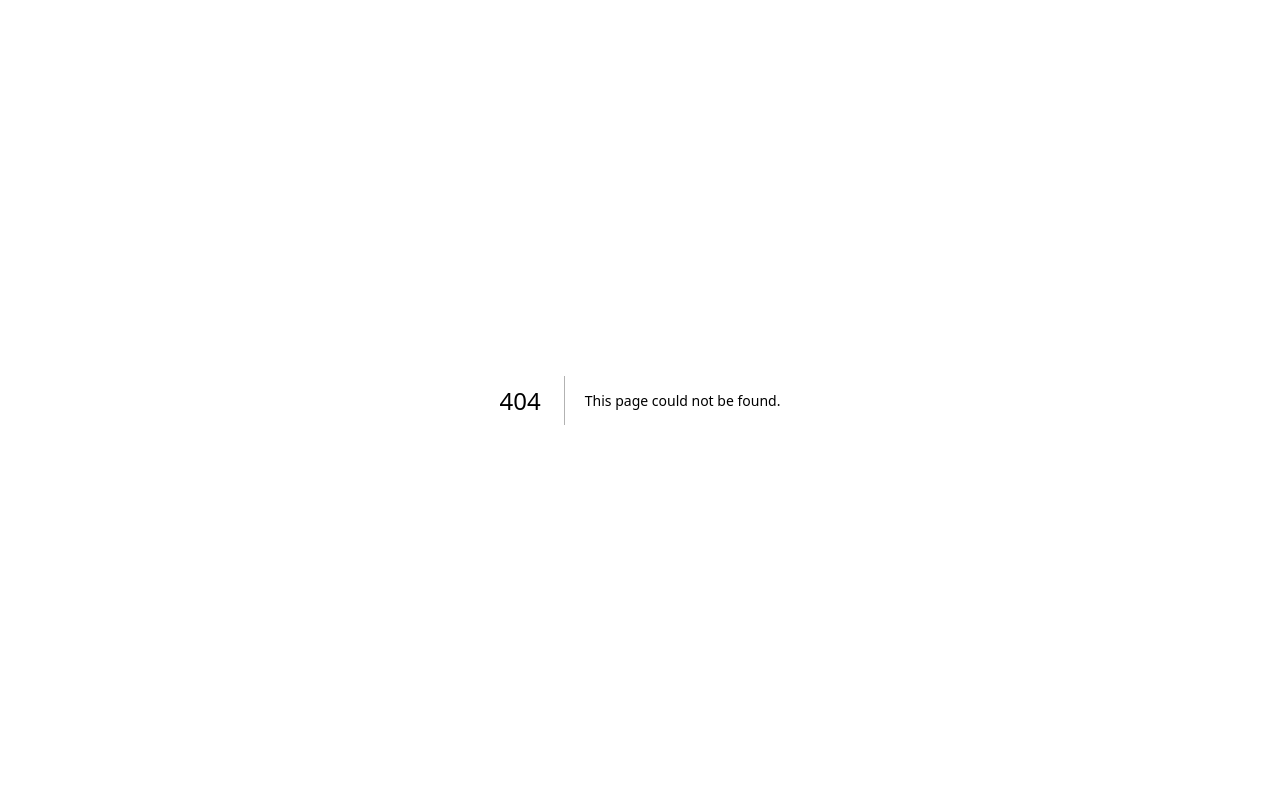
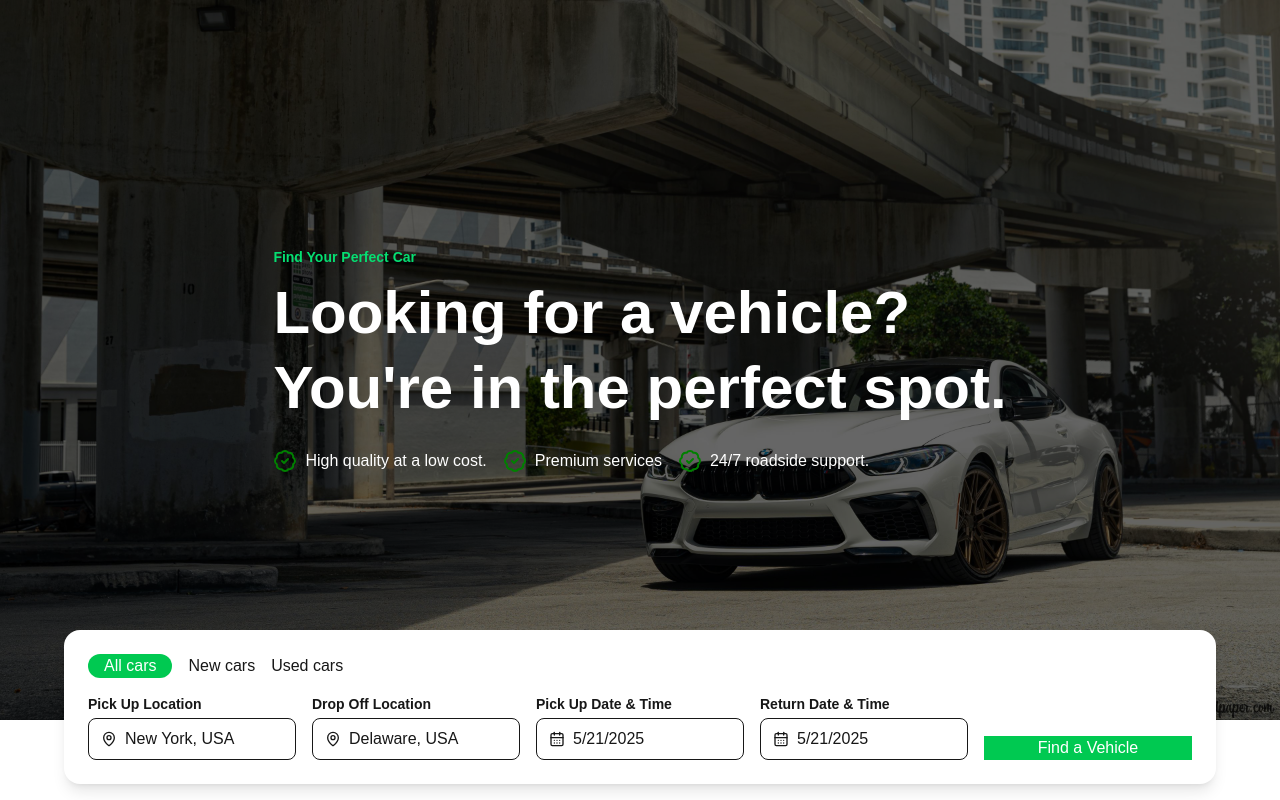
Before and after one commit to FestimHyseni/rent-a-car, a Next.js app: page /components/home/Hero in a window 1280 px wide. Before the commit this address had no page. Built offline with nearby package versions, Linux system fonts and the light colour scheme.

Commit message:
added Home Page

```diff
--- /dev/null
+++ b/src/pages/components/home/Brands.jsx
@@ -0,0 +1,15 @@
+import React from 'react'
+
+const Brands = () => {
+  return (
+       <section className="py-20 bg-gray-100 text-center">
+        <h2 className="text-3xl font-bold mb-4">Premium Brands</h2>
+        <p className="text-gray-600 max-w-2xl mx-auto">
+          Unveil the Finest Selection of High-End Vehicles
+        </p>
+        <button variant="link" className="mt-4 text-green-500">Show All Brands →</button>
+      </section>
+  )
+}
+
+export default Brands
--- /dev/null
+++ b/src/pages/components/home/Header.jsx
@@ -0,0 +1,18 @@
+import React from 'react'
+
+const Header = () => {
+  return (
+    <header className="bg-[#0e1a2b] text-sm py-2 px-4 flex justify-between items-center">
+        <div className="flex gap-6">
+          <span>📞 +1 222-555-33-99</span>
+          <span>✉️ sale@carento.com</span>
+        </div>
+        <div className="flex items-center gap-2">
+          <span className="bg-green-500 px-3 py-1 rounded-full text-xs">More than 800+ special collection cars in this summer</span>
+          <button className="text-sm bg-green-600 hover:bg-green-700 ml-2 px-3 py-1">Access Now</button>
+        </div>
+      </header>
+  )
+}
+
+export default Header
--- /dev/null
+++ b/src/pages/components/home/Hero.jsx
@@ -0,0 +1,71 @@
+import React, {useState} from 'react'
+import { BadgeCheck, CalendarDays, MapPin } from "lucide-react";
+
+const Hero = () => {
+  const [pickUpLocation, setPickUpLocation] = useState('');
+  const [dropOffLocation, setDropOffLocation] = useState('');
+  const [pickUpDate, setPickUpDate] = useState(new Date().toLocaleDateString());
+const [returnDate, setReturnDate] = useState(new Date().toLocaleDateString());
+  return (
+     <section className="relative h-[90vh] flex items-center justify-center bg-[url('/background.jpg')] bg-cover bg-center">
+        <div className="absolute inset-0 bg-black/60" />
+        <div className="relative z-10 text-left px-6 max-w-4xl">
+          <p className="text-green-400 font-semibold text-sm mb-2">Find Your Perfect Car</p>
+          <h1 className="text-4xl md:text-6xl font-bold text-white mb-6 leading-tight">
+            Looking for a vehicle?<br />You're in the perfect spot.
+          </h1>
+          <div className="flex flex-wrap gap-4 text-white">
+            <span className="flex items-center gap-2"><BadgeCheck color="green"/> High quality at a low cost.</span>
+            <span className="flex items-center gap-2"><BadgeCheck color="green"/> Premium services</span>
+            <span className="flex items-center gap-2"><BadgeCheck color="green"/> 24/7 roadside support.</span>
+          </div>
+        </div>
+
+        {/* Search Box */}
+        <div className="absolute bottom-[-4rem] left-1/2 transform -translate-x-1/2 w-full max-w-6xl">
+          <div className="bg-white shadow-lg rounded-2xl p-6 flex flex-wrap justify-between gap-4">
+            <div className="flex gap-4">
+              <button className="bg-green-500 text-white rounded-full px-4">All cars</button>
+              <button variant="ghost">New cars</button>
+              <button variant="ghost">Used cars</button>
+            </div>
+            <div className="grid grid-cols-1 md:grid-cols-5 gap-4 flex-grow">
+              <div>
+                <label className="text-sm font-semibold mb-1 block">Pick Up Location</label>
+                <div className="flex items-center border px-3 py-2 rounded-lg">
+                  <MapPin className="w-4 h-4 mr-2" />
+                  <span>New York, USA</span>
+                </div>
+              </div>
+              <div>
+                <label className="text-sm font-semibold mb-1 block">Drop Off Location</label>
+                <div className="flex items-center border px-3 py-2 rounded-lg">
+                  <MapPin className="w-4 h-4 mr-2" />
+                  <span>Delaware, USA</span>
+                </div>
+              </div>
+              <div>
+                <label className="text-sm font-semibold mb-1 block">Pick Up Date & Time</label>
+                <div className="flex items-center border px-3 py-2 rounded-lg">
+                  <CalendarDays className="w-4 h-4 mr-2" />
+                  <span>{pickUpDate}</span>
+                </div>
+              </div>
+              <div>
+                <label className="text-sm font-semibold mb-1 block">Return Date & Time</label>
+                <div className="flex items-center border px-3 py-2 rounded-lg">
+                  <CalendarDays className="w-4 h-4 mr-2" />
+                  <span>{returnDate}</span>
+                </div>
+              </div>
+              <div className="flex items-end">
+                <button className="w-full bg-green-500 text-white">Find a Vehicle</button>
+              </div>
+            </div>
+          </div>
+        </div>
+      </section>
+  )
+}
+
+export default Hero
--- /dev/null
+++ b/src/pages/components/home/Nav.jsx
@@ -0,0 +1,24 @@
+import React from 'react'
+
+const Nav = () => {
+  return (
+       <nav className=" right-0 z-50 bg-white/30 backdrop-blur-md py-4 px-6 flex items-center justify-between shadow-md">
+        <div className="text-2xl font-bold text-green-500">Carento</div>
+        <ul className="hidden md:flex gap-6 text-sm">
+          <li>Home</li>
+          <li>Vehicles</li>
+          <li>Dealers</li>
+          <li>Shop</li>
+          <li>Pages</li>
+          <li>News</li>
+          <li>Contact</li>
+        </ul>
+        <div className="flex gap-3 items-center">
+          <button className="text-sm">Sign in</button>
+          <button className="bg-black text-white text-sm px-4 py-2 rounded">Add Listing</button>
+        </div>
+      </nav>
+  )
+}
+
+export default Nav
--- a/src/pages/index.js
+++ b/src/pages/index.js
@@ -1,115 +1,26 @@
-import Image from "next/image";
-import { Geist, Geist_Mono } from "next/font/google";
+import React, { useState } from "react";
+// import { Button } from "@/components/ui/button";
+// import { Input } from "@/components/ui/input"
+import Header from "./components/home/Header";
+import Nav from "./components/home/Nav";
+import Hero from "./components/home/Hero";
+import Brands from "./components/home/Brands";
 
-const geistSans = Geist({
-  variable: "--font-geist-sans",
-  subsets: ["latin"],
-});
+export default function CarentoLandingPage() {
+  return (
+    <div className="bg-white text-gray-900 font-sans">
+      <div className="fixed top-0 z-20 w-full text-white left-0">
+        <Header />
 
-const geistMono = Geist_Mono({
-  variable: "--font-geist-mono",
-  subsets: ["latin"],
-});
+        <Nav />
+      </div>
 
-export default function Home() {
-  return (
-    <div
-      className={`${geistSans.className} ${geistMono.className} grid grid-rows-[20px_1fr_20px] items-center justify-items-center min-h-screen p-8 pb-20 gap-16 sm:p-20 font-[family-name:var(--font-geist-sans)]`}
-    >
-      <main className="flex flex-col gap-[32px] row-start-2 items-center sm:items-start">
-        <Image
-          className="dark:invert"
-          src="/next.svg"
-          alt="Next.js logo"
-          width={180}
-          height={38}
-          priority
-        />
-        <ol className="list-inside list-decimal text-sm/6 text-center sm:text-left font-[family-name:var(--font-geist-mono)]">
-          <li className="mb-2 tracking-[-.01em]">
-            Get started by editing{" "}
-            <code className="bg-black/[.05] dark:bg-white/[.06] px-1 py-0.5 rounded font-[family-name:var(--font-geist-mono)] font-semibold">
-              src/pages/index.js
-            </code>
-            .
-          </li>
-          <li className="tracking-[-.01em]">
-            Save and see your changes instantly.
-          </li>
-        </ol>
-        <div className="flex gap-4 items-center flex-col sm:flex-row">
-          <a
-            className="rounded-full border border-solid border-transparent transition-colors flex items-center justify-center bg-foreground text-background gap-2 hover:bg-[#383838] dark:hover:bg-[#ccc] font-medium text-sm sm:text-base h-10 sm:h-12 px-4 sm:px-5 sm:w-auto"
-            href="https://vercel.com/new?utm_source=create-next-app&utm_medium=default-template-tw&utm_campaign=create-next-app"
-            target="_blank"
-            rel="noopener noreferrer"
-          >
-            <Image
-              className="dark:invert"
-              src="/vercel.svg"
-              alt="Vercel logomark"
-              width={20}
-              height={20}
-            />
-            Deploy now
-          </a>
-          <a
-            className="rounded-full border border-solid border-black/[.08] dark:border-white/[.145] transition-colors flex items-center justify-center hover:bg-[#f2f2f2] dark:hover:bg-[#1a1a1a] hover:border-transparent font-medium text-sm sm:text-base h-10 sm:h-12 px-4 sm:px-5 w-full sm:w-auto md:w-[158px]"
-            href="https://nextjs.org/docs?utm_source=create-next-app&utm_medium=default-template-tw&utm_campaign=create-next-app"
-            target="_blank"
-            rel="noopener noreferrer"
-          >
-            Read our docs
-          </a>
-        </div>
-      </main>
-      <footer className="row-start-3 flex gap-[24px] flex-wrap items-center justify-center">
-        <a
-          className="flex items-center gap-2 hover:underline hover:underline-offset-4"
-          href="https://nextjs.org/learn?utm_source=create-next-app&utm_medium=default-template-tw&utm_campaign=create-next-app"
-          target="_blank"
-          rel="noopener noreferrer"
-        >
-          <Image
-            aria-hidden
-            src="/file.svg"
-            alt="File icon"
-            width={16}
-            height={16}
-          />
-          Learn
-        </a>
-        <a
-          className="flex items-center gap-2 hover:underline hover:underline-offset-4"
-          href="https://vercel.com/templates?framework=next.js&utm_source=create-next-app&utm_medium=default-template-tw&utm_campaign=create-next-app"
-          target="_blank"
-          rel="noopener noreferrer"
-        >
-          <Image
-            aria-hidden
-            src="/window.svg"
-            alt="Window icon"
-            width={16}
-            height={16}
-          />
-          Examples
-        </a>
-        <a
-          className="flex items-center gap-2 hover:underline hover:underline-offset-4"
-          href="https://nextjs.org?utm_source=create-next-app&utm_medium=default-template-tw&utm_campaign=create-next-app"
-          target="_blank"
-          rel="noopener noreferrer"
-        >
-          <Image
-            aria-hidden
-            src="/globe.svg"
-            alt="Globe icon"
-            width={16}
-            height={16}
-          />
-          Go to nextjs.org →
-        </a>
-      </footer>
+      <Hero />
+
+      {/* Spacer */}
+      <div className="h-32" />
+
+      <Brands />
     </div>
   );
 }
```
Also changed, not shown: package.json (+6 -4 lines), public/background.jpg (added), 1 other file (tests, documents, lock files or other folders).
